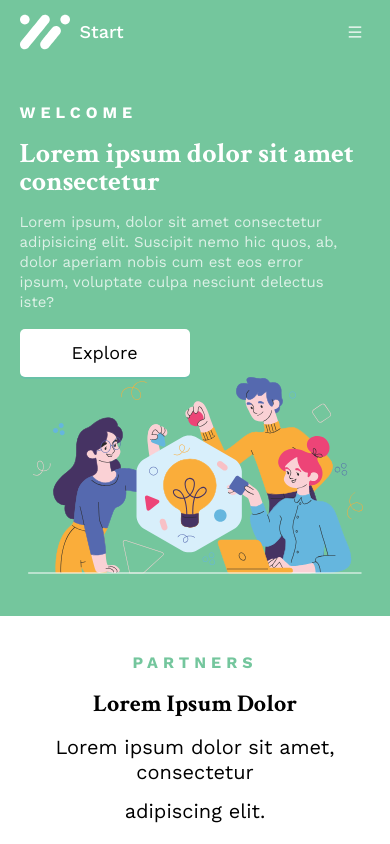
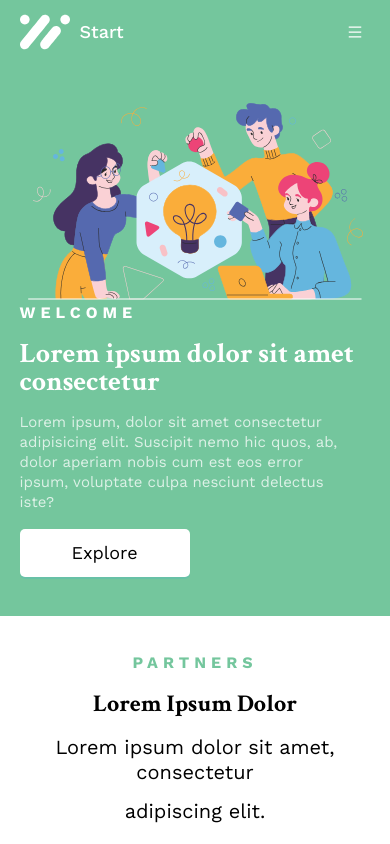
Before and after one commit to abzz1290/figma-Tproject, a React (Create React App) app: page / in a window 390 px wide. Shown: the top 844 px of the page. Built offline with nearby package versions, Linux system fonts and the light colour scheme.

Commit message:
image on top content on bottom on hero section

```diff
--- a/src/components/herosection/HeroSection.css
+++ b/src/components/herosection/HeroSection.css
@@ -88,6 +88,7 @@
   .hero-content {
     padding-right: 5%;
     width: 335px;
+    order: 2;
   }
   .hero-main-heading {
     font-size: 28px;
```
